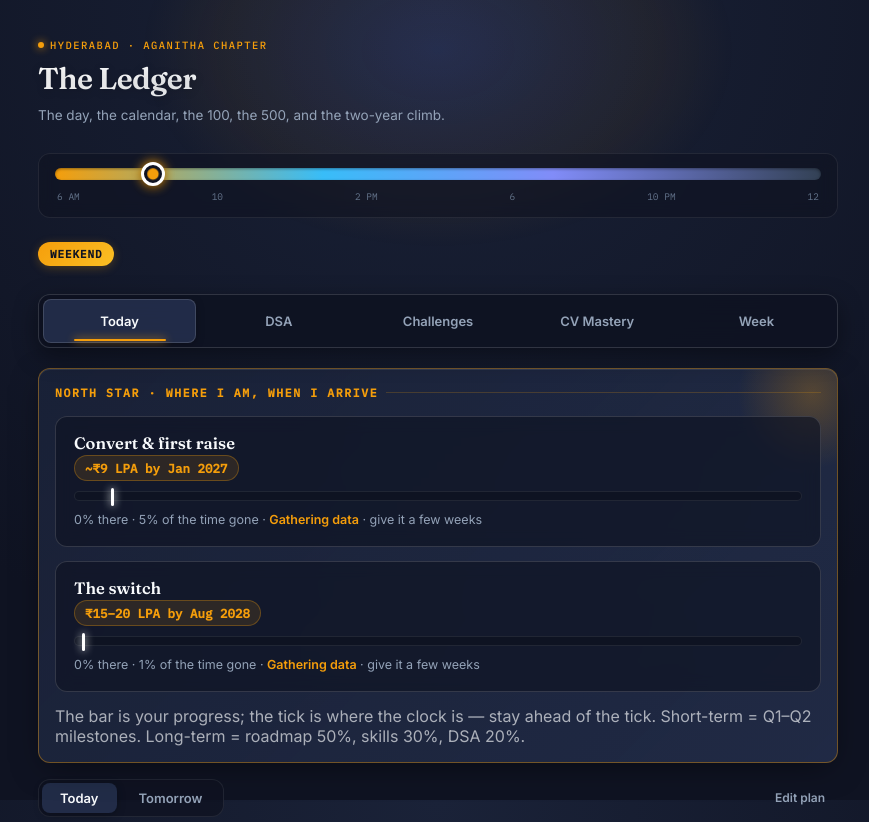
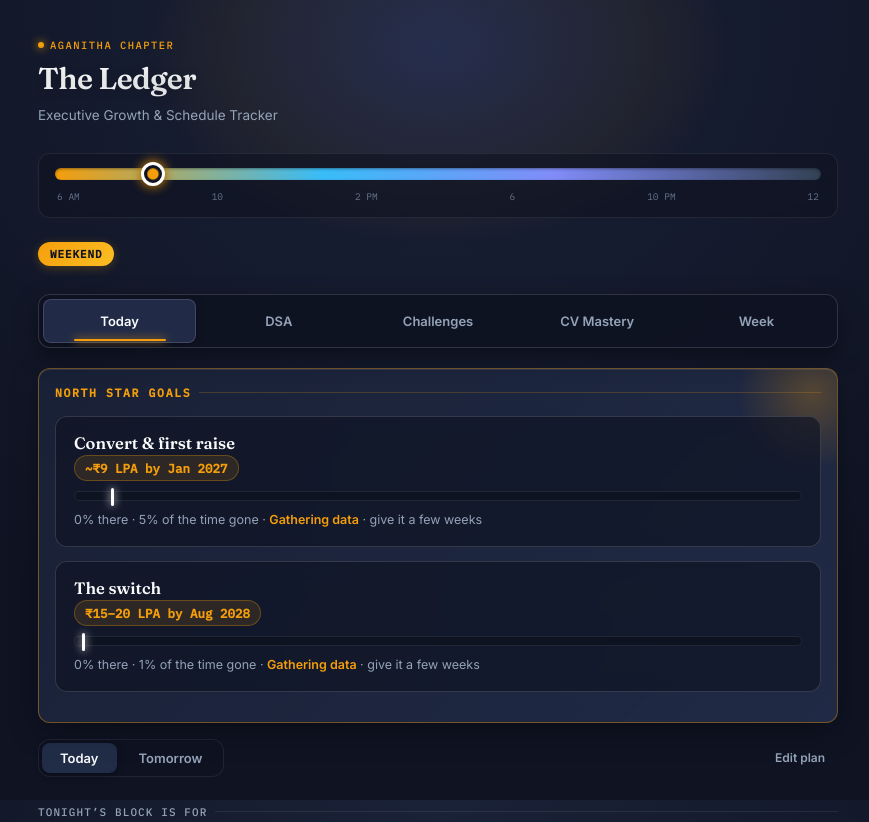
Before and after one commit to Viv-19/the-Ledger, a website with bundled scripts: page frontend/index.html in a window 1280 px wide. Shown: the top 822 px of the page, without its empty margins (202-1071 px from the left). Built offline with nearby package versions, Linux system fonts and the light colour scheme.

Commit message:
clean up dense UI text and make executive minimal presentation

```diff
--- a/frontend/index.html
+++ b/frontend/index.html
@@ -17,9 +17,9 @@
 <body>
     <div class="wrap">
         <header>
-            <p class="eyebrow">Hyderabad &middot; Aganitha chapter</p>
+            <p class="eyebrow">Aganitha Chapter</p>
             <h1>The Ledger</h1>
-            <p class="sub">The day, the calendar, the 100, the 500, and the two-year climb.</p>
+            <p class="sub">Executive Growth &amp; Schedule Tracker</p>
             <div class="daybar-block">
                 <div class="daybar">
                     <div class="now-marker" id="nowMarker"></div>
@@ -71,7 +71,7 @@
                 </div>
 
                 <div class="section-label">Plan / notes</div>
-                <textarea class="notes-area" id="dayNotes" placeholder="What matters, what to prep, anything on your mind for the day&hellip;"></textarea>
+                <textarea class="notes-area" id="dayNotes" placeholder="Notes for the day&hellip;"></textarea>
 
                 <div class="section-label">Calendar</div>
                 <div class="row-between" style="margin-bottom: 12px;">
@@ -86,9 +86,6 @@
                         <div style="display:flex; justify-content:space-between; align-items:center; flex-wrap:wrap; gap:8px;">
                             <div>
                                 <b>⚡ Google Calendar Two-Way Live Sync</b>
-                                <div style="font-size:12px; color:var(--text-muted); margin-top:2px;">
-                                    Connect your Google account for automatic two-way background sync (The Ledger ⇆ Google Calendar)
-                                </div>
                             </div>
                             <button class="btn gold sm" id="btnConnectGoogle">🔗 Connect Google Account</button>
                         </div>
--- a/frontend/js/modules/today.js
+++ b/frontend/js/modules/today.js
@@ -333,13 +333,9 @@
     const l = project(goalProgress('long'),  NS_START, NS_LONG_DATE);
     document.getElementById('northStar').innerHTML = `
       <div class="northstar">
-        <div class="ns-head">North Star &middot; where I am, when I arrive</div>
+        <div class="ns-head">North Star Goals</div>
         ${nsRow('Convert &amp; first raise', '~₹9 LPA by Jan 2027', s, true)}
         ${nsRow('The switch', '₹15–20 LPA by Aug 2028', l, false)}
-        <div class="gwhere" style="opacity:0.65;margin-top:10px;">
-          The bar is your progress; the tick is where the clock is &mdash; stay ahead of the tick.
-          Short-term = Q1–Q2 milestones. Long-term = roadmap 50%, skills 30%, DSA 20%.
-        </div>
       </div>`;
 }
 
```
Also changed, not shown: dist/index.html, dist/js/modules/today.js.
